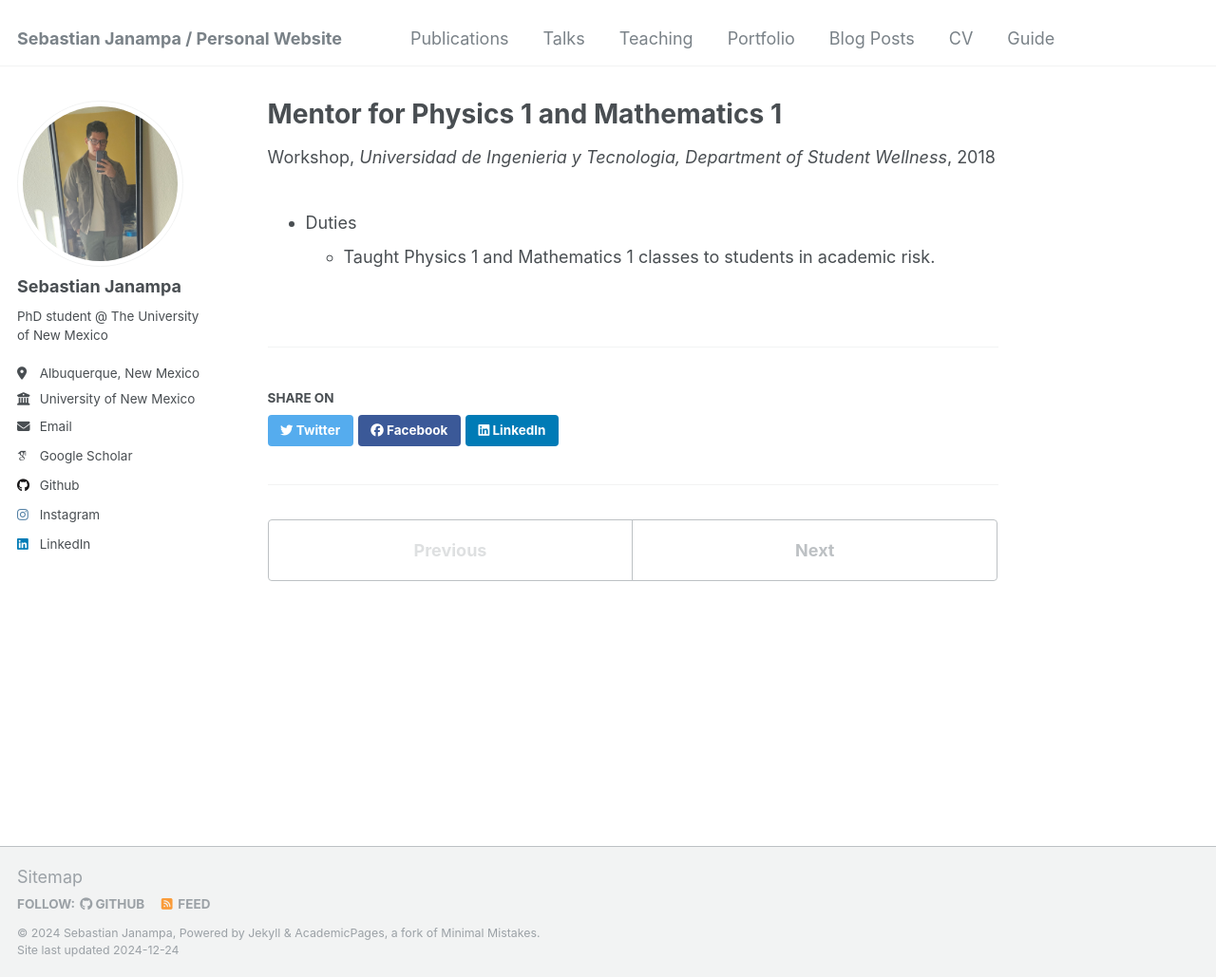
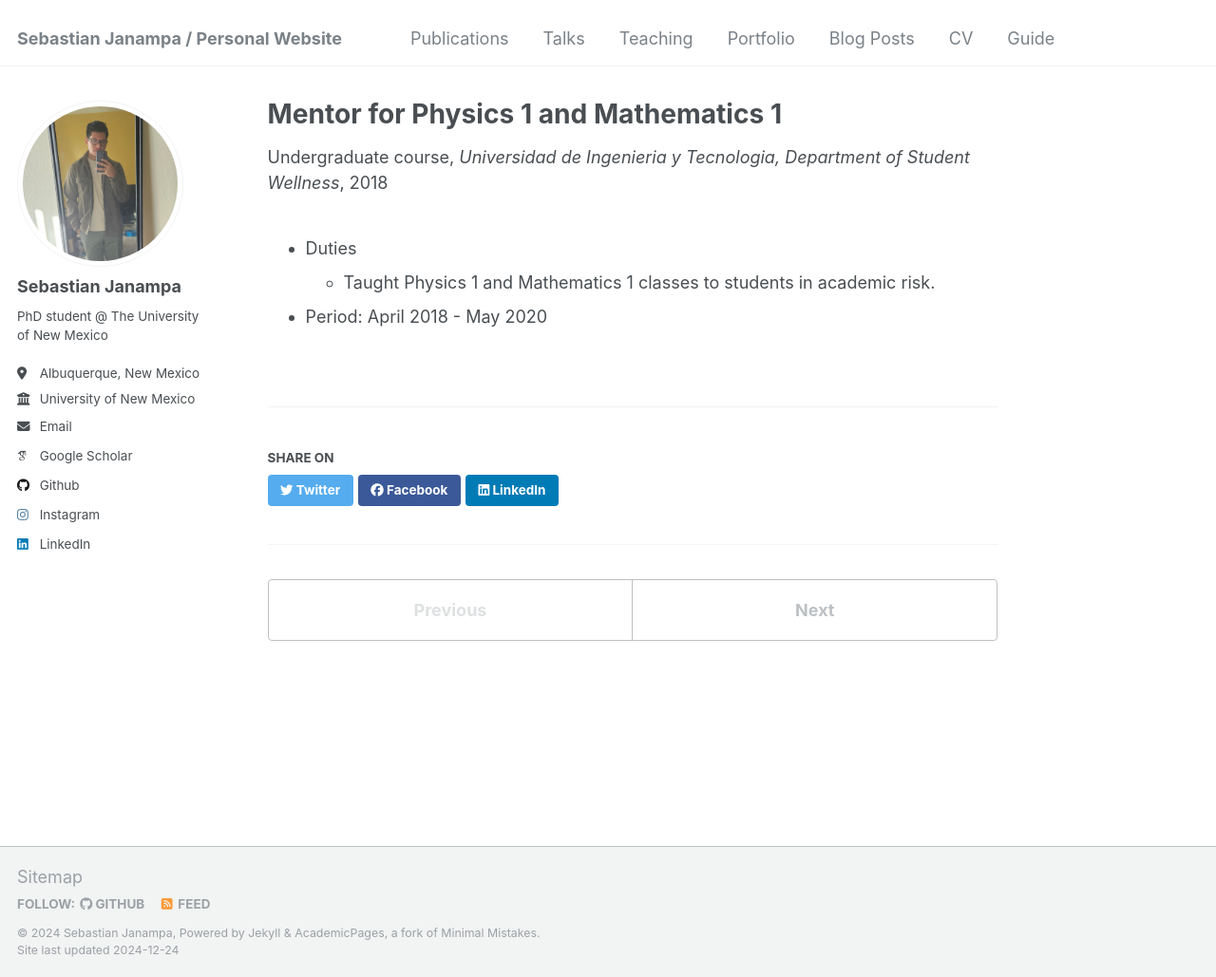
Before and after one commit to SebastianJanampa/SebastianJanampa.github.io, a Jekyll site: the page built from _teaching/2015-spring-teaching-2.md, in a window 1280 px wide and 1029 px high. Shown: the whole window at 95% size. Built offline with Jekyll 4.4.1, drawn with Linux system fonts in a browser that asks for light colours; some web fonts are replaced.

Commit message:
Update 2015-spring-teaching-2.md

```diff
--- a/_teaching/2015-spring-teaching-2.md
+++ b/_teaching/2015-spring-teaching-2.md
@@ -1,7 +1,7 @@
 ---
 title: "Mentor for Physics 1 and Mathematics 1"
 collection: teaching
-type: "Workshop"
+type: "Undergraduate course"
 permalink: /teaching/2015-spring-teaching-1
 venue: "Universidad de Ingenieria y Tecnologia, Department of Student Wellness"
 date: 2018-03-01
@@ -10,3 +10,4 @@ location: "Lima, Peru"
 
 * Duties
   *  Taught Physics 1 and Mathematics 1 classes to students in academic risk.
+* Period: April 2018 - May 2020
```
